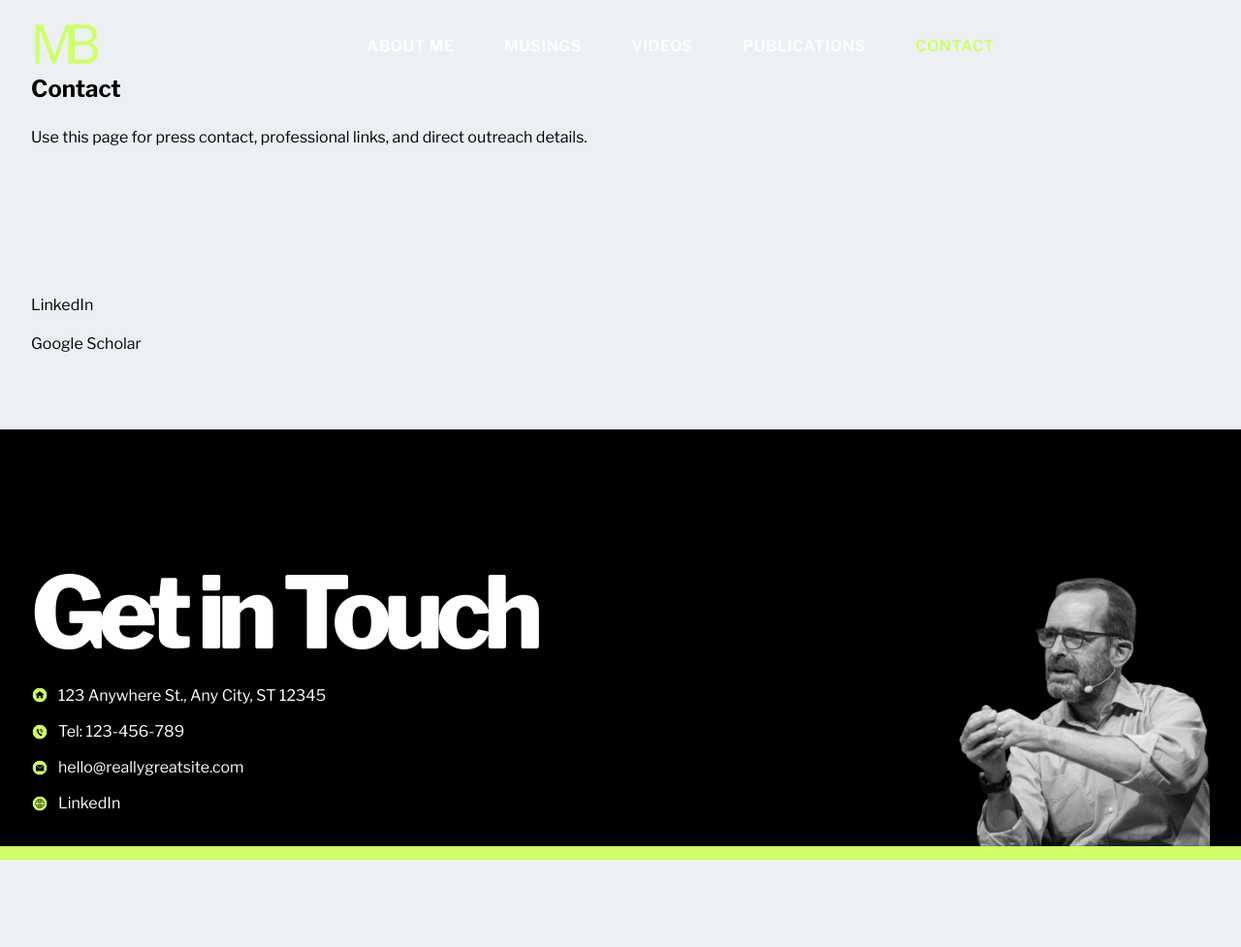
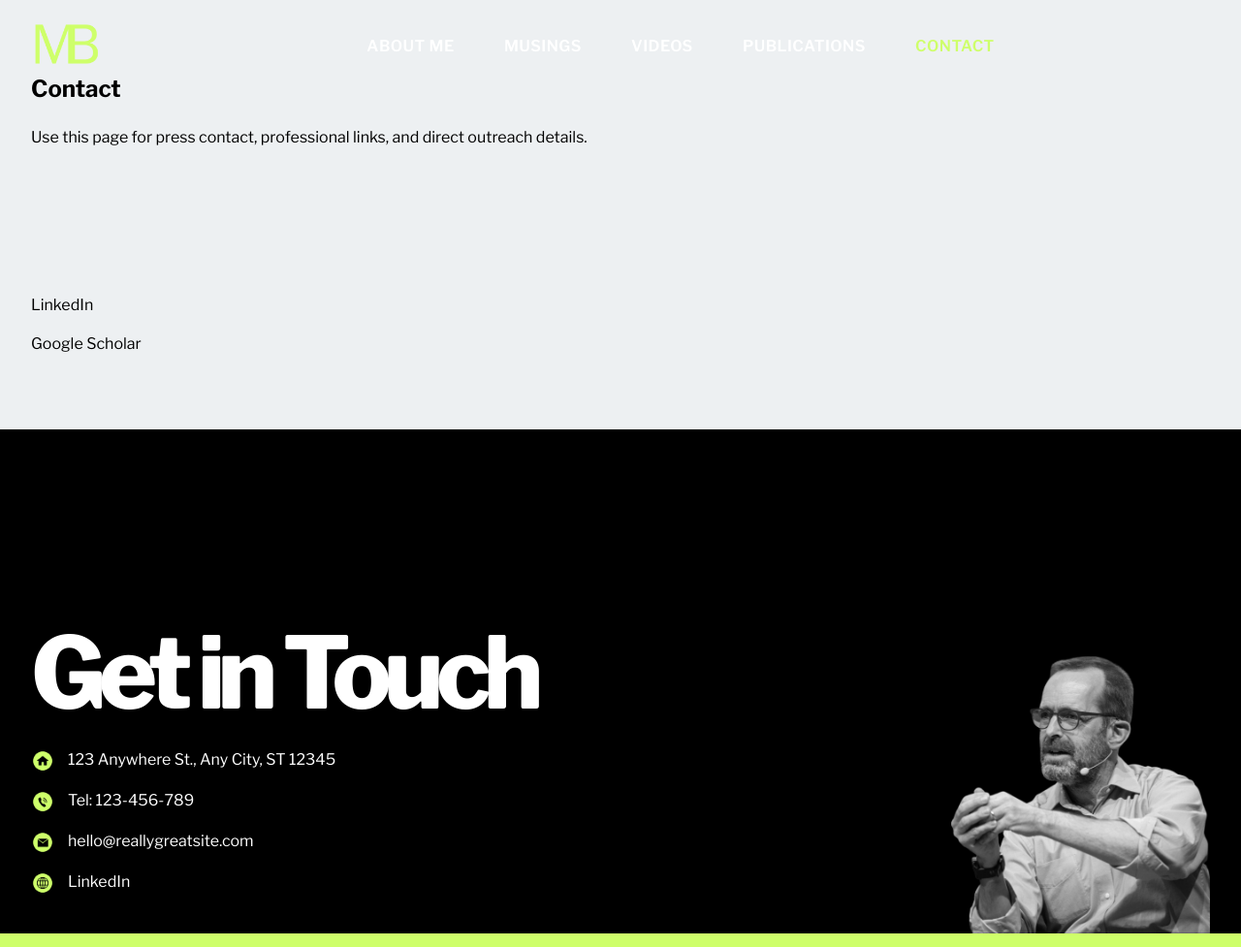
Before and after one commit to lacahelpme/mb, a Jekyll site: the page built from contact.html, in a window 1280 px wide. Shown: the whole page at 97% size. Built offline with Jekyll 4.4.1, drawn with Linux system fonts in a browser that asks for light colours; before the commit the page ends 900 px from its top, so only the background shows below that.

Commit message:
Update style.css

```diff
--- a/assets/css/style.css
+++ b/assets/css/style.css
@@ -1194,60 +1194,75 @@ p:last-child, h1:last-child, h2:last-child, h3:last-child, h4:last-child {
 .site-footer {
   background: var(--black);
   color: var(--white);
+  overflow: hidden;
 }
 
 .footer-grid {
   display: grid;
-  grid-template-columns: 1fr 0.92fr;
+  grid-template-columns: 1fr 0.98fr;
   gap: 24px;
   align-items: end;
-  min-height: 430px;
+  min-height: 520px;
 }
 
 .footer-copy {
-  padding: 44px 0 32px;
+  padding: 56px 0 40px;
 }
 
 .footer-copy h2 {
-  font-size: clamp(3.85rem, 8vw, 6.5rem);
-  line-height: 0.88;
+  font-family: var(--font-base);
+  font-size: clamp(4.2rem, 8vw, 7rem);
+  line-height: 0.9;
   letter-spacing: -0.075em;
-  margin-bottom: 1.8rem;
+  margin-bottom: 2rem;
   font-weight: 800;
+  color: var(--white);
 }
 
 .footer-contact-list {
   display: grid;
-  gap: 10px;
+  gap: 12px;
   font-size: 1rem;
 }
 
 .footer-contact-list-icons {
-  gap: 14px;
+  gap: 18px;
 }
 
 .footer-contact-item {
   display: flex;
   align-items: center;
-  gap: 10px;
+  gap: 14px;
+  font-size: 1rem;
+  line-height: 1.4;
+}
+
+.footer-contact-item a,
+.footer-contact-item span {
+  color: var(--white);
 }
 
 .footer-contact-item img {
-  width: 18px;
-  height: 18px;
-  flex: 0 0 18px;
+  width: 24px;
+  height: 24px;
+  flex: 0 0 24px;
+  object-fit: contain;
+  display: block;
 }
 
 .footer-image {
   display: flex;
   justify-content: flex-end;
   align-items: end;
+  height: 100%;
 }
 
 .footer-image img {
-  max-height: 410px;
+  max-height: 500px;
   width: auto;
   object-fit: contain;
+  object-position: bottom right;
+  display: block;
 }
 
 .footer-accent-bar {
@@ -1522,7 +1537,7 @@ a:focus-visible {
   }
 
   .footer-image img {
-    max-height: 280px;
+    max-height: 320px;
   }
 
   .publication-list-card {
```
